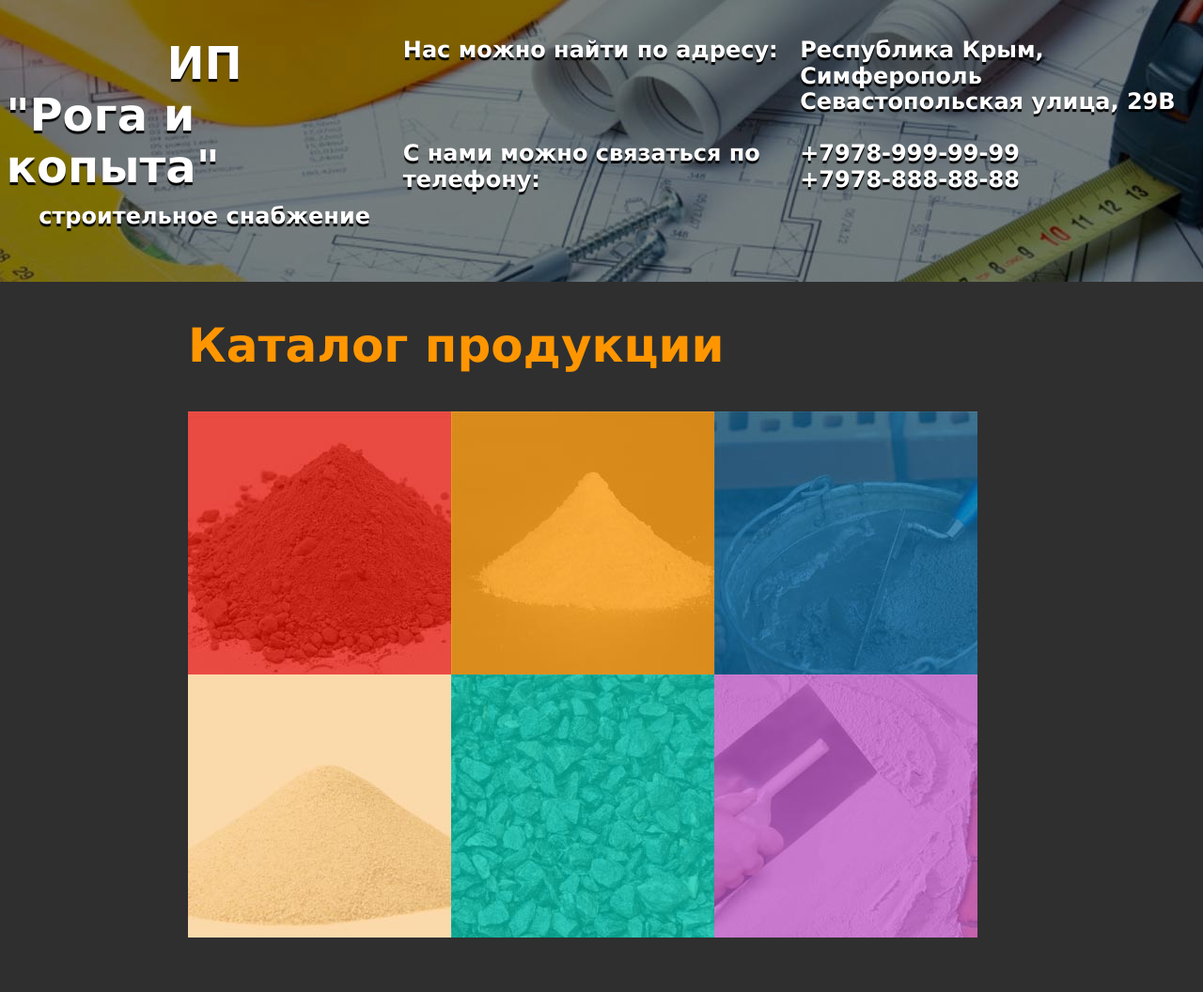
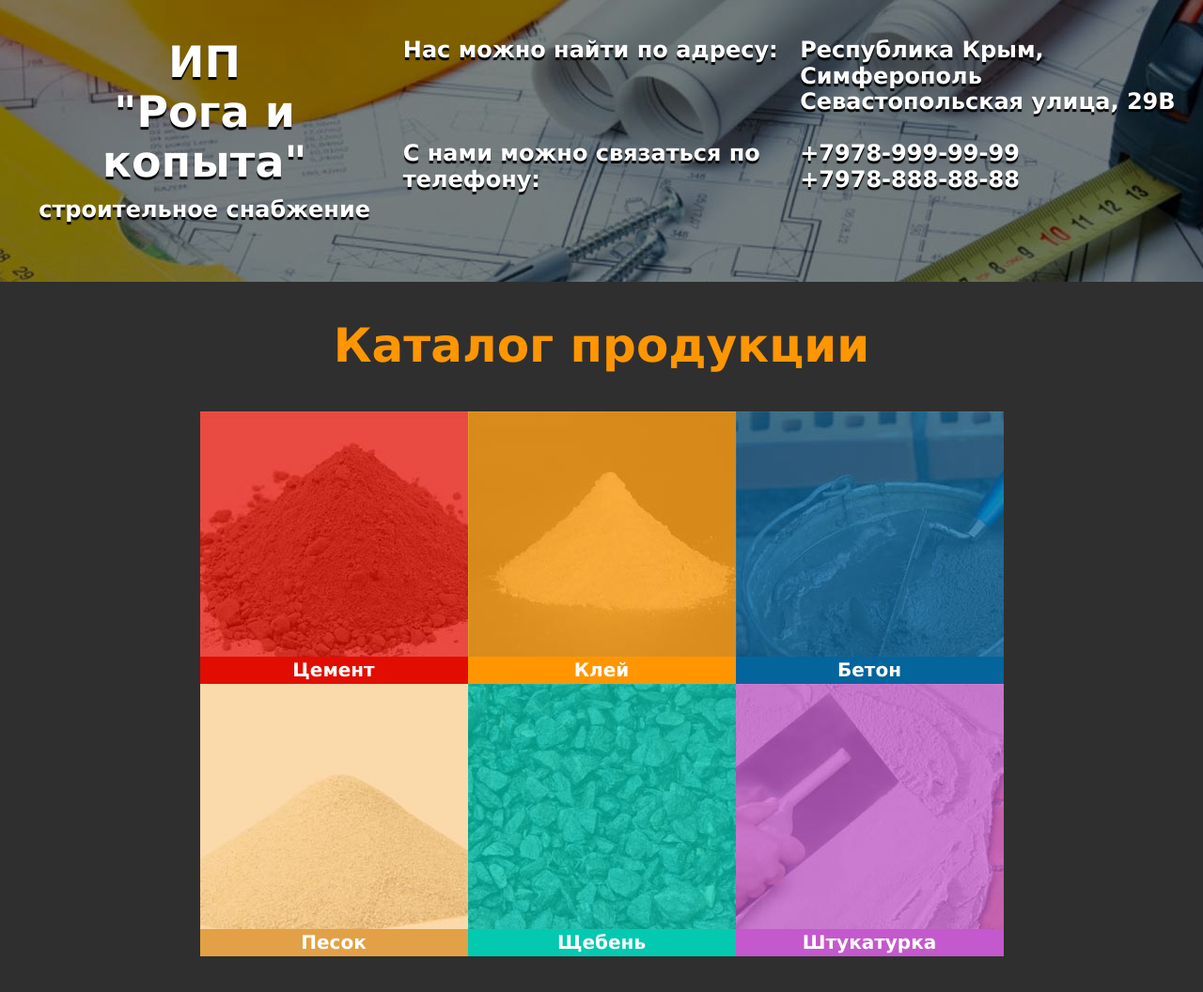
Before and after one commit to dimonenm/shop-04, a plain HTML site: page index.html in a window 1280 px wide. Shown: the top 1056 px of the page at 94% size. Drawn offline with Linux system fonts and the light colour scheme.

Commit message:
Add files via upload

```diff
--- a/css/style.css
+++ b/css/style.css
@@ -1,4 +1,5 @@
-html, body {
+html,
+body {
   height: 100%;
   width: 100%; }
 
@@ -34,15 +35,17 @@ html, body {
         justify-content: center;
         align-items: center; }
         .header-inner-a-logo-name {
-          font-size: 48px; }
+          display: flex;
+          justify-content: center;
+          text-align: center;
+          font-size: 46px; }
           .header-inner-a-logo-name:first-child {
             padding-top: 40px; }
         .header-inner-a-logo-slogan {
+          display: flex;
           font-size: 24px;
+          text-align: center;
           line-height: 48px; }
-          .header-inner-a-logo-slogan a {
-            color: #fff;
-            text-decoration: none; }
     .header-inner-contacts-left, .header-inner-contacts-right {
       flex-basis: 33%; }
     .header-inner-contacts-left {
@@ -116,17 +119,17 @@ html, body {
       font-family: Verdana, sans-serif;
       font-weight: bold;
       font-size: 50px;
-      margin: 40px 200px 0px 200px; }
+      margin: 40px 10% 0px 10%; }
     .main-content-menu {
       display: flex;
       flex-grow: 1;
       flex-wrap: wrap;
-      margin: 40px 200px 40px 200px; }
+      margin: 40px 10% 40px 10%; }
       .main-content-menu-item-cement, .main-content-menu-item-glue, .main-content-menu-item-concrete, .main-content-menu-item-sand, .main-content-menu-item-breakstone, .main-content-menu-item-putty {
         display: flex;
-        flex-basis: 280px;
+        flex-basis: 285px;
         position: relative;
-        height: 280px; }
+        height: 290px; }
         .main-content-menu-item-cement-overlay, .main-content-menu-item-glue-overlay, .main-content-menu-item-concrete-overlay, .main-content-menu-item-sand-overlay, .main-content-menu-item-breakstone-overlay, .main-content-menu-item-putty-overlay {
           position: absolute;
           bottom: 0;
@@ -134,13 +137,13 @@ html, body {
           right: 0;
           overflow: hidden;
           width: 100%;
-          height: 0;
-          transition: .5s ease; }
+          height: 10%;
+          transition: 0.5s ease; }
           .main-content-menu-item-cement-overlay-text, .main-content-menu-item-glue-overlay-text, .main-content-menu-item-concrete-overlay-text, .main-content-menu-item-sand-overlay-text, .main-content-menu-item-breakstone-overlay-text, .main-content-menu-item-putty-overlay-text {
             color: white;
             font-size: 20px;
             position: absolute;
-            top: 25%;
+            top: 50%;
             left: 50%;
             transform: translate(-50%, -50%);
             -ms-transform: translate(-50%, -50%); }
@@ -149,34 +152,58 @@ html, body {
               text-decoration: none; }
       .main-content-menu-item-cement {
         background-image: url("../image/cement-sml.jpg"); }
+        .main-content-menu-item-cement-overlay {
+          background-color: #e20d01; }
         .main-content-menu-item-cement:hover .main-content-menu-item-cement-overlay {
           background-color: #e20d01;
           height: 100%; }
+          .main-content-menu-item-cement:hover .main-content-menu-item-cement-overlay-text {
+            top: 25%; }
       .main-content-menu-item-glue {
         background-image: url("../image/glue-sml.jpg"); }
+        .main-content-menu-item-glue-overlay {
+          background-color: #ff9600; }
         .main-content-menu-item-glue:hover .main-content-menu-item-glue-overlay {
           background-color: #ff9600;
           height: 100%; }
+          .main-content-menu-item-glue:hover .main-content-menu-item-glue-overlay-text {
+            top: 25%; }
       .main-content-menu-item-concrete {
         background-image: url("../image/concrete-sml.jpg"); }
+        .main-content-menu-item-concrete-overlay {
+          background-color: #04649c; }
         .main-content-menu-item-concrete:hover .main-content-menu-item-concrete-overlay {
           background-color: #04649c;
           height: 100%; }
+          .main-content-menu-item-concrete:hover .main-content-menu-item-concrete-overlay-text {
+            top: 25%; }
       .main-content-menu-item-sand {
         background-image: url("../image/sand-sml.jpg"); }
+        .main-content-menu-item-sand-overlay {
+          background-color: #e2a146; }
         .main-content-menu-item-sand:hover .main-content-menu-item-sand-overlay {
-          background-color: #f9cc8d;
+          background-color: #e2a146;
           height: 100%; }
+          .main-content-menu-item-sand:hover .main-content-menu-item-sand-overlay-text {
+            top: 25%; }
       .main-content-menu-item-breakstone {
         background-image: url("../image/breakstone.jpg"); }
+        .main-content-menu-item-breakstone-overlay {
+          background-color: #03c9b0; }
         .main-content-menu-item-breakstone:hover .main-content-menu-item-breakstone-overlay {
           background-color: #03c9b0;
           height: 100%; }
+          .main-content-menu-item-breakstone:hover .main-content-menu-item-breakstone-overlay-text {
+            top: 25%; }
       .main-content-menu-item-putty {
         background-image: url("../image/putty-sml.jpg"); }
+        .main-content-menu-item-putty-overlay {
+          background-color: #c359cc; }
         .main-content-menu-item-putty:hover .main-content-menu-item-putty-overlay {
           background-color: #c359cc;
           height: 100%; }
+          .main-content-menu-item-putty:hover .main-content-menu-item-putty-overlay-text {
+            top: 25%; }
 
 .card {
   display: flex;
@@ -242,3 +269,7 @@ html, body {
 .footer {
   min-height: 200px;
   background-color: #2f2f2f; }
+
+@media (max-width: 1441px) {
+  .main-content-title, .main-content-menu {
+    justify-content: center; } }
```
